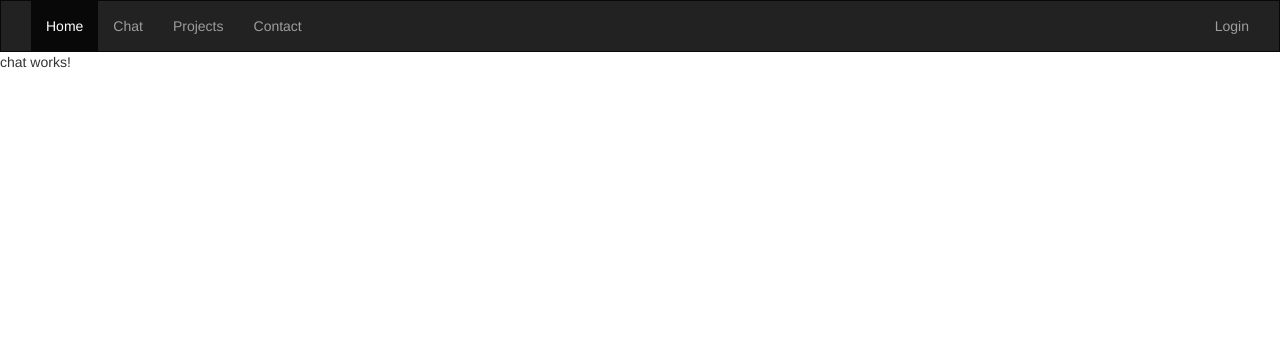
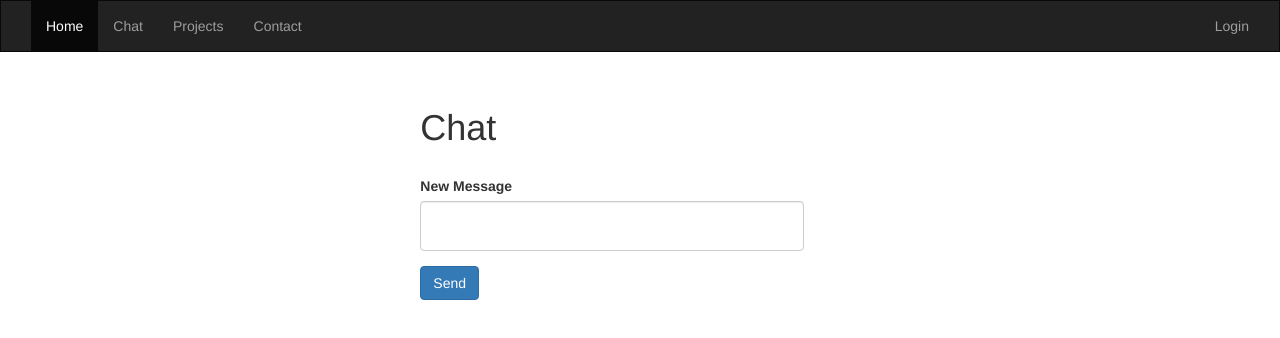
Before and after one commit to LochlanGIT/s5266602-3813ICT, an Angular app: page /chat in a window 1280 px wide. Shown: the top 338 px of the page. Built offline with nearby package versions, Linux system fonts and the light colour scheme.

Commit message:
added html

```diff
--- a/src/app/chat/chat.component.css
+++ b/src/app/chat/chat.component.css
@@ -0,0 +1,14 @@
+#chathead {
+  padding-top: 1em;
+  padding-bottom: 0.5em;
+  width: 30vw;
+  margin-left: 15vw;
+}
+form {
+  width: 30vw;
+  margin-left: 15vw;
+}
+#messagecontent {
+  height: 50px;
+  font-size: 15pt;
+}
--- a/src/app/chat/chat.component.html
+++ b/src/app/chat/chat.component.html
@@ -1 +1,20 @@
-<p>chat works!</p>
+<div class="container-fluid text-center">
+  <div class="row content">
+    <div class="col-sm-2 sidenav">
+    </div>
+    <div class="col-sm-8 text-left">
+      <h1 id="chathead">Chat</h1>
+      <div>
+        <form>
+          <div class="form-group">
+            <label for="messagecontent">New Message</label>
+            <input type="text" name="messagecontent" id="messagecontent" class="form-control" />
+          </div>
+          <div class="form-group">
+            <button class="btn btn-primary">Send</button>
+          </div>
+        </form>
+      </div>
+    </div>
+  </div>
+</div>
```
